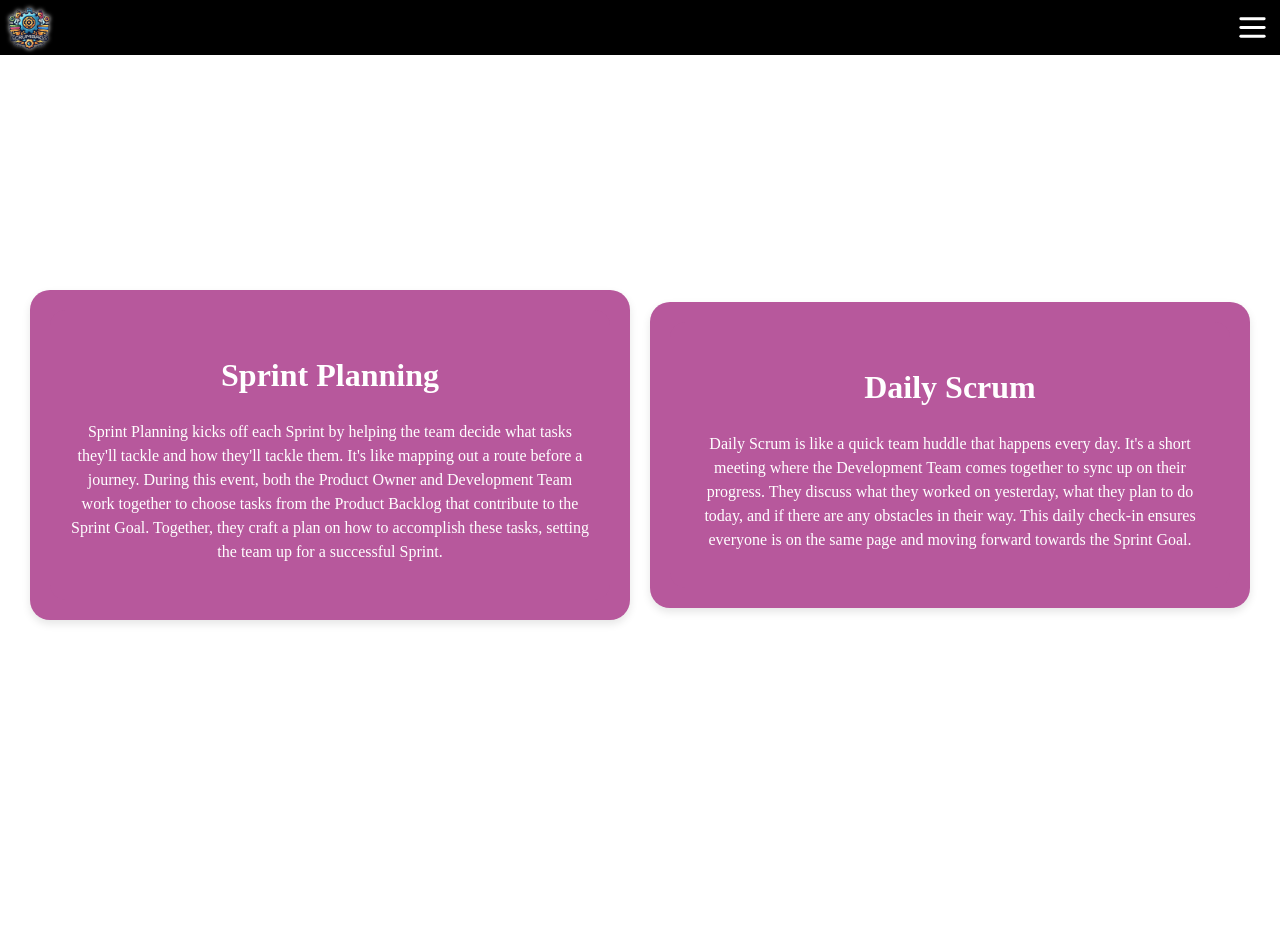
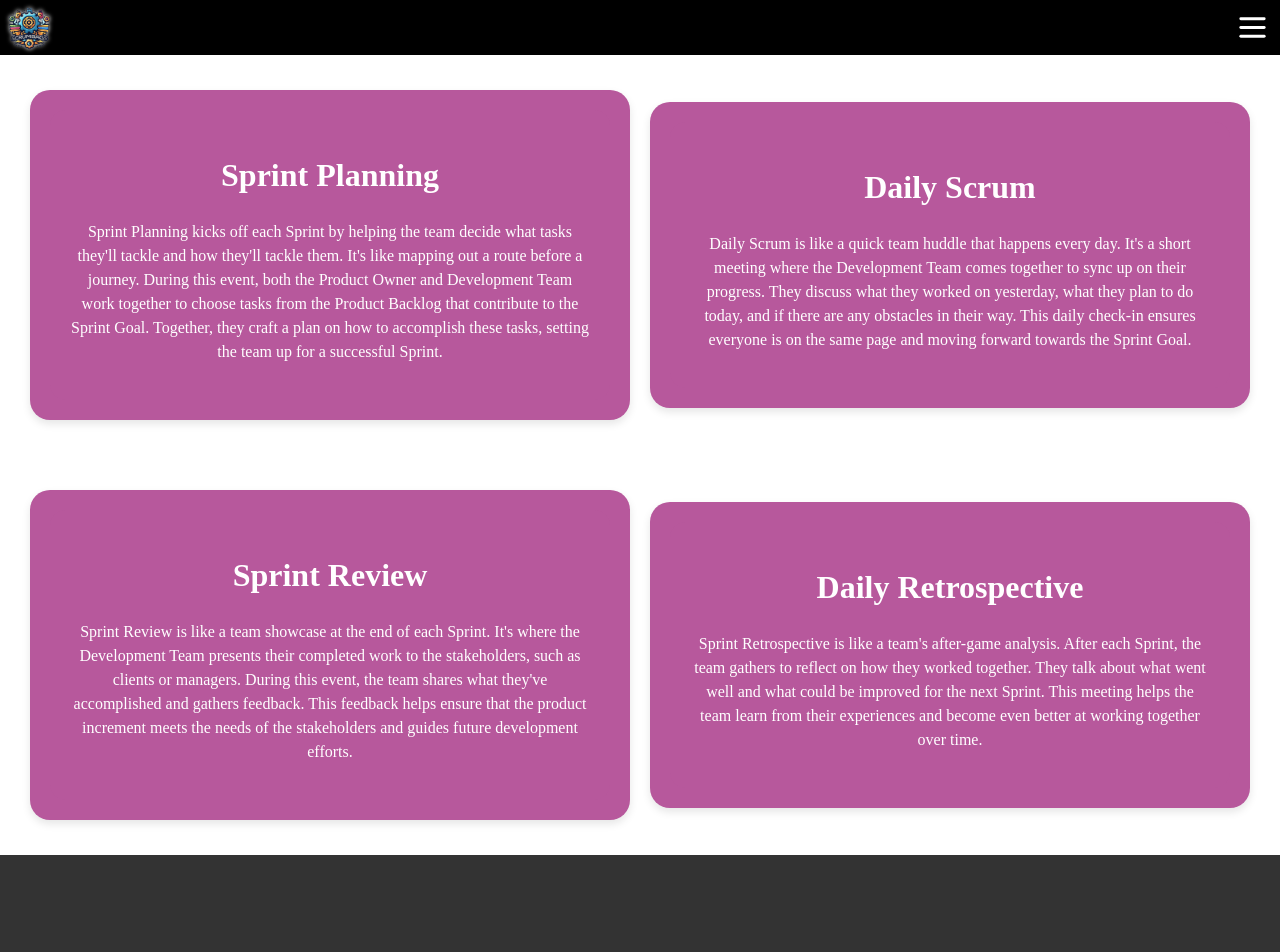
Before and after one commit to Memai2023/scrum-guide, a React (Vite) app: page /events in a window 1280 px wide. Shown: the top 952 px of the page. Built offline with nearby package versions, Linux system fonts and the light colour scheme.

Commit message:
Fixed css bug

```diff
--- a/src/Components/SprintEvents/SpringEventsInfoOne/SprintEventsInfoOne.module.css
+++ b/src/Components/SprintEvents/SpringEventsInfoOne/SprintEventsInfoOne.module.css
@@ -5,7 +5,7 @@
   padding: 20px;
   align-items: center;
   justify-content: center;
-  min-height: 100vh;
+  min-height: 50vh;
 }
 
 .column {
--- a/src/Components/SprintEvents/SprintEventsInfoTwo/SprintEventsInfoTwo.module.css
+++ b/src/Components/SprintEvents/SprintEventsInfoTwo/SprintEventsInfoTwo.module.css
@@ -5,7 +5,7 @@
   padding: 20px;
   align-items: center;
   justify-content: center;
-  min-height: 100vh;
+  min-height: 50vh;
 }
 
 .column {
```
